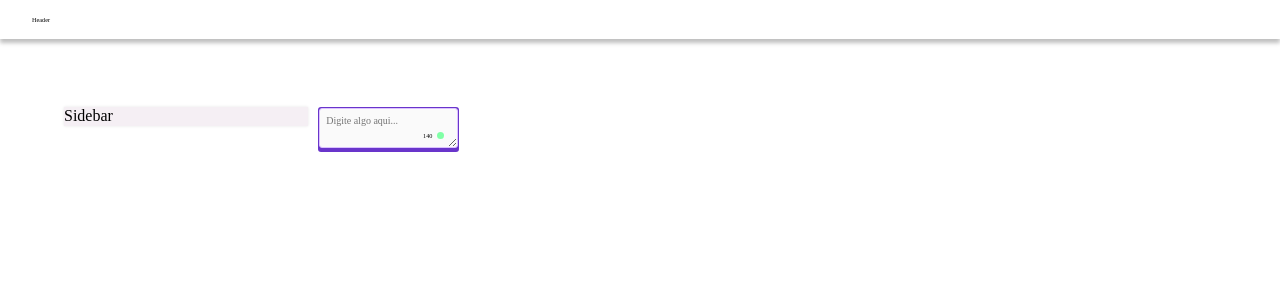
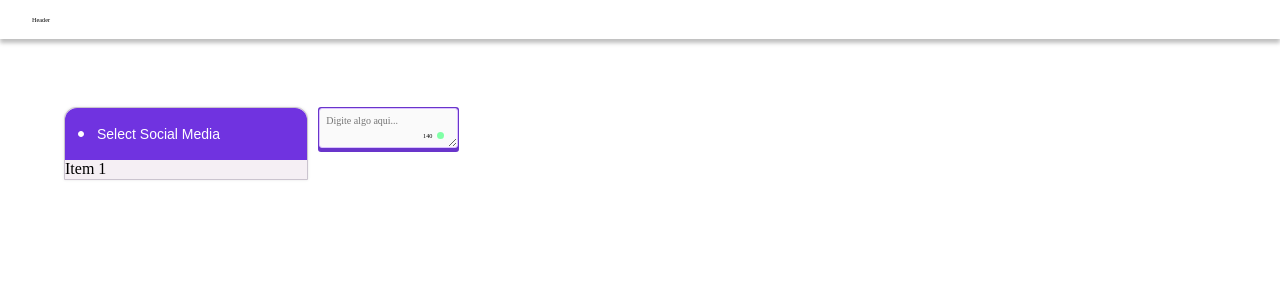
Before and after one commit to devhatt/octopost, a React (Create React App) app: page / in a window 1280 px wide. Shown: the top 300 px of the page. Built offline with nearby package versions, Linux system fonts and the light colour scheme; the HTML template or start-up script is replaced by a standard one.

Commit message:
feat: add style for sidebar
feat #114

```diff
--- a/src/pages/home/components/Sidebar/Sidebar.module.scss
+++ b/src/pages/home/components/Sidebar/Sidebar.module.scss
@@ -7,6 +7,33 @@
 
   font-size: 1.6rem;
 
+  border: 1px solid #cbc4cf;
+
+  background-color: #000;
+
   background-color: #f5eff4;
   box-shadow: 0 0 0.3rem rgba(0, 0, 0, 0.1);
+  border-radius: 1.2rem 1.2rem 0 0;
+
+  .titleContainer {
+    display: flex;
+    gap: 0.4rem;
+
+    align-items: center;
+
+    font-family: Arial, Helvetica, sans-serif;
+    color: #fff;
+    font-size: 1.4rem;
+
+    padding: 0.4rem;
+
+    position: relative;
+
+    background-color: #7033e0;
+    border-radius: 1.2rem 1.2rem 0 0;
+
+    .dotSvg {
+      width: 2.4rem;
+    }
+  }
 }
--- a/src/pages/home/components/Sidebar/Sidebar.tsx
+++ b/src/pages/home/components/Sidebar/Sidebar.tsx
@@ -1,7 +1,17 @@
 import scss from './Sidebar.module.scss';
 
+import dotSvg from './images/dot.svg';
+
 function Sidebar() {
-  return <aside className={scss.sidebar}>Sidebar</aside>;
+  return (
+    <aside className={scss.sidebar}>
+      <div className={scss.titleContainer}>
+        <img src={dotSvg} className={scss.dotSvg} />
+        <p>Select Social Media</p>
+      </div>
+      Item 1
+    </aside>
+  );
 }
 
 export default Sidebar;
```
Also changed, not shown: src/pages/home/components/Sidebar/images/dot.svg (added).
